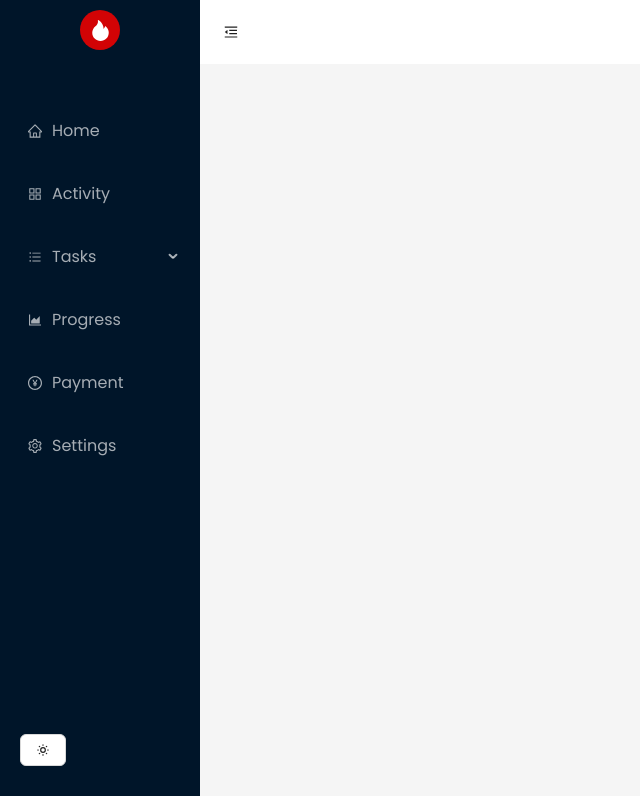
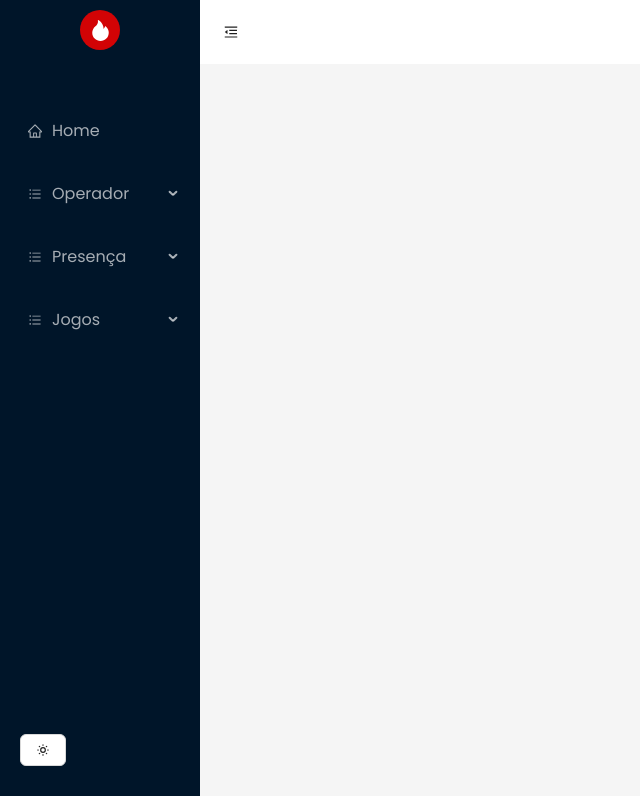
Before and after one commit to carlossilvapires/teste-dashboard, a React (Vite) app: page / in a window 1280 px wide. Shown: the whole page, without its empty margins (0-640 px from the left). Built offline with nearby package versions, Linux system fonts and the light colour scheme.

Commit message:
alterações

```diff
--- a/package.json
+++ b/package.json
@@ -13,7 +13,8 @@
     "antd": "^5.21.2",
     "react": "^18.3.1",
     "react-dom": "^18.3.1",
-    "react-icons": "^5.3.0"
+    "react-icons": "^5.3.0",
+    "run-script": "^0.1.1"
   },
   "devDependencies": {
     "@eslint/js": "^9.11.1",
--- a/src/components/Logo.jsx
+++ b/src/components/Logo.jsx
@@ -1,5 +1,7 @@
+import { FireFilled } from '@ant-design/icons';
 import React from "react";
-import {FireFilled} from '@ant-design/icons';
+// Caminho para sua imagem
+
 
 const Logo = () => {
     return(
--- a/src/components/MenuList.jsx
+++ b/src/components/MenuList.jsx
@@ -1,5 +1,5 @@
+import { BarsOutlined, HomeOutlined } from '@ant-design/icons';
 import { Menu } from "antd";
-import { AppstoreOutlined, AreaChartOutlined, BarsOutlined, HomeOutlined, PayCircleOutlined, SettingOutlined, } from '@ant-design/icons';
 
 const MenuList = ({ darkTheme }) => {
     return(
@@ -7,27 +7,24 @@ const MenuList = ({ darkTheme }) => {
             <Menu.Item key="home" icon={<HomeOutlined/>}>
             Home
             </Menu.Item>
-            <Menu.Item key="activity" icon={<AppstoreOutlined />}>
-            Activity
-            </Menu.Item>
-            <Menu.SubMenu key="subtasks" icon={<BarsOutlined/>} title="Tasks">
-                <Menu.Item key="task-1">Task 1</Menu.Item>
-                <Menu.Item key="task-2">Task 2</Menu.Item>
-                <Menu.SubMenu key="subtask" title="Subtasks">
-                    <Menu.Item key="subtask1">Subtask 1</Menu.Item>
-                    <Menu.Item key="subtask2">Subtask 2</Menu.Item>
-                </Menu.SubMenu>
+            <Menu.SubMenu key="subtasks1" icon={<BarsOutlined/>} title="Operador">
+                <Menu.Item key="task-1">Cadastro</Menu.Item>
+                <Menu.Item key="task-2">Editar</Menu.Item>
+                <Menu.Item key="task-3">Listar</Menu.Item>
+                <Menu.Item key="task-4">Excluir</Menu.Item>
             </Menu.SubMenu>
-
-            <Menu.Item key="progress" icon={<AreaChartOutlined />}>
-            Progress
-            </Menu.Item>
-            <Menu.Item key="payment" icon={<PayCircleOutlined />}>
-            Payment
-            </Menu.Item>
-            <Menu.Item key="setting" icon={<SettingOutlined />}>
-            Settings
-            </Menu.Item>
+            <Menu.SubMenu key="subtasks2" icon={<BarsOutlined/>} title="Presença">
+                <Menu.Item key="task-5">Cadastro</Menu.Item>
+                <Menu.Item key="task-6">Editar</Menu.Item>
+                <Menu.Item key="task-7">Listar</Menu.Item>
+                <Menu.Item key="task-8">Excluir</Menu.Item>
+            </Menu.SubMenu>
+            <Menu.SubMenu key="subtasks3" icon={<BarsOutlined/>} title="Jogos">
+                <Menu.Item key="task-9">Cadastro</Menu.Item>
+                <Menu.Item key="task-10">Editar</Menu.Item>
+                <Menu.Item key="task-11">Listar</Menu.Item>
+                <Menu.Item key="task-12">Excluir</Menu.Item>
+            </Menu.SubMenu>
 
         </Menu>
     );
```
Also changed, not shown: src/App.jsx (+4 -3 lines), 2 other files (tests, documents, lock files or other folders).
